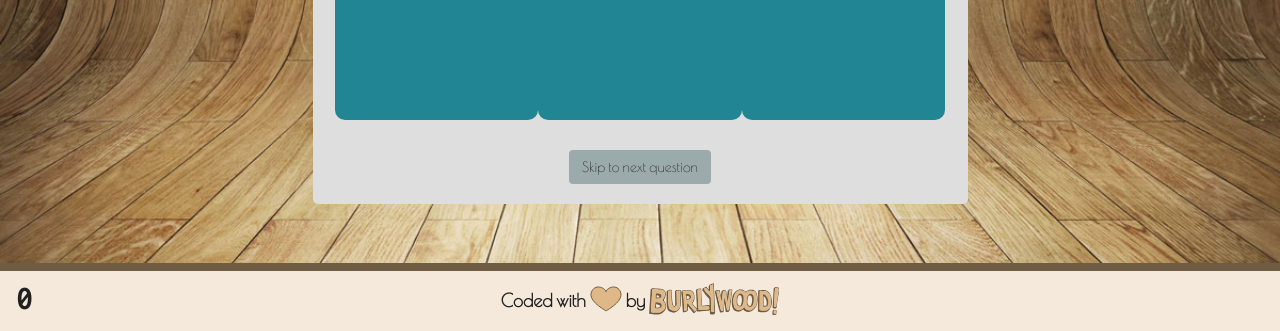
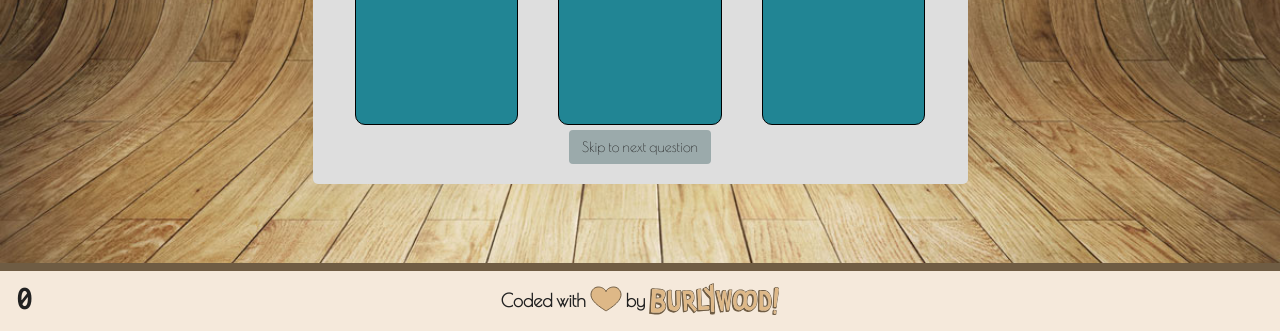
Before and after one commit to katie80/Hackathon, a website: page know-your-code-fullstack/public/index.html in a window 1280 px wide. Shown: the part 469-800 px from the top of the page. Drawn offline with nearby package versions, Linux system fonts and the light colour scheme; no server answers.

Commit message:
fixed margins and divs.

```diff
--- a/know-your-code-fullstack/public/styles.css
+++ b/know-your-code-fullstack/public/styles.css
@@ -49,21 +49,18 @@ body {
 	}
 }
 
-.answers {
-	/*border: 1px solid black;*/
+.innerAns {
+	border: 1px solid black;
 	border-radius: 10px;
 	height: 200px;
 	background-color: #218594;
 	font-family: 'Inconsolata', monospace;
 	margin-bottom: 30px;
+	margin: 5px;
 }
 
-.answers:hover {
+.innerAns:hover {
 	opacity: 0.7;
-}
-
-.innerAns {
-	margin: 5px;
 }
 
 #answers_div {
```
